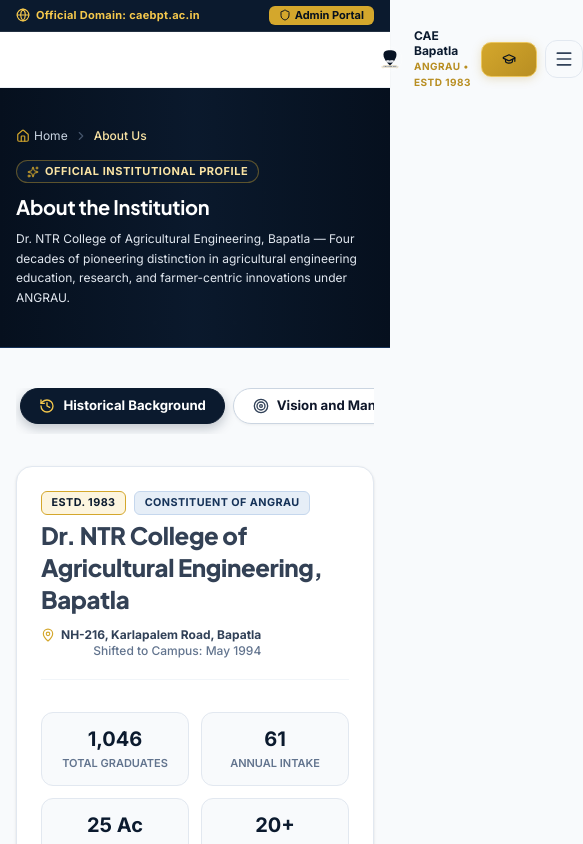
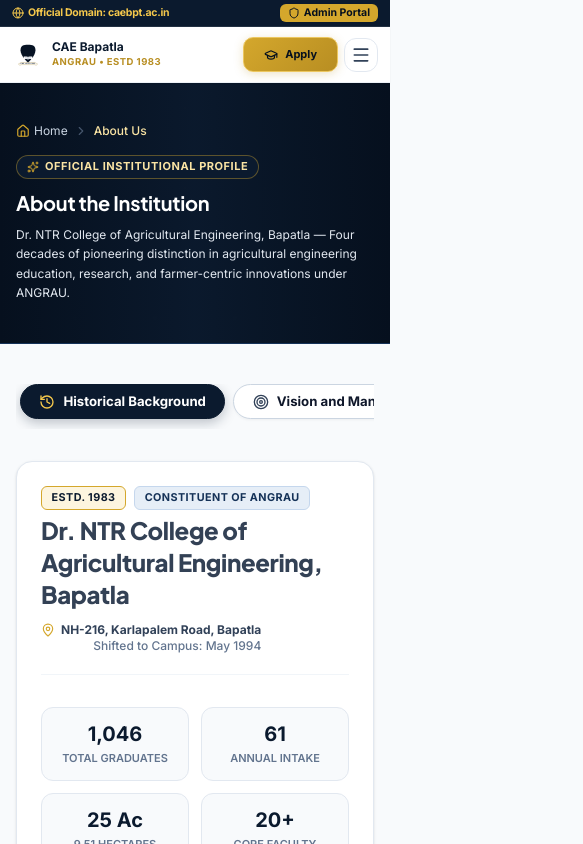
Before and after one commit to PAAVANSAI/caebpt-college-website, a React (Vite) app: page /about in a window 390 px wide. Shown: the top 844 px of the page, 583 px wide, since content can reach past the window. Built offline with nearby package versions, Linux system fonts and the light colour scheme.

Commit message:
Fix mobile responsiveness: unclamp header brand bar, optimize hero spacing, buttons, ticker, and accreditation cards

```diff
--- a/src/components/Header.jsx
+++ b/src/components/Header.jsx
@@ -166,16 +166,16 @@
         Sits in upper scrollable container, scrolls away smoothly on scroll down.
       */}
       {siteSettings?.showTopUtilityBar !== false && (
-        <div className="bg-[#0b1a2e] text-slate-300 border-b border-white/10 text-xs py-1.5 relative z-30 transition-all">
-          <div className="w-full max-w-[1400px] mx-auto px-4 sm:px-6 flex items-center justify-between gap-3 text-[11px] sm:text-xs">
+        <div className="bg-[#0b1a2e] text-slate-300 border-b border-white/10 text-xs py-1 sm:py-1.5 relative z-30 transition-all">
+          <div className="w-full max-w-[1400px] mx-auto px-3 sm:px-6 flex items-center justify-between gap-2 sm:gap-3 text-[10.5px] sm:text-xs">
             {/* Left: Domain & Affiliation */}
-            <div className="flex items-center gap-2 sm:gap-3 flex-wrap">
-              <span className="flex items-center gap-1.5 text-[#f5c84c] font-bold tracking-wide">
-                <Globe className="w-3.5 h-3.5 text-[#f5c84c]" />
-                <span>Official Domain: {currentStructure.domain || 'caebpt.ac.in'}</span>
+            <div className="flex items-center gap-1.5 sm:gap-3 min-w-0">
+              <span className="flex items-center gap-1 sm:gap-1.5 text-[#f5c84c] font-bold tracking-tight sm:tracking-wide truncate">
+                <Globe className="w-3 h-3 sm:w-3.5 sm:h-3.5 text-[#f5c84c] flex-shrink-0" />
+                <span className="truncate">Official Domain: {currentStructure.domain || 'caebpt.ac.in'}</span>
               </span>
               <span className="text-slate-500 hidden sm:inline">•</span>
-              <span className="text-slate-300 hidden sm:inline">
+              <span className="text-slate-300 hidden sm:inline truncate">
                 Affiliated to ANGRAU • Established {currentStructure.estd || '1983'}
               </span>
               <span className="text-slate-500 hidden md:inline">|</span>
@@ -186,7 +186,7 @@
             </div>
 
             {/* Right: Phone & Admin Portal */}
-            <div className="flex items-center gap-2.5 sm:gap-3">
+            <div className="flex items-center gap-2 sm:gap-3 flex-shrink-0">
               <a
                 href={`tel:${(siteSettings?.topBarPhone || '+91 8643 224025').replace(/[^0-9+]/g, '')}`}
                 className="hidden lg:flex items-center gap-1 text-slate-300 hover:text-white transition-colors"
@@ -198,7 +198,7 @@
 
               <Link
                 to="/admin"
-                className="flex items-center gap-1 bg-[#d4a72c] hover:bg-[#ecc75f] text-[#06101e] px-2.5 py-0.5 sm:py-1 rounded-md text-[11px] font-extrabold transition-all shadow-xs"
+                className="flex items-center gap-1 bg-[#d4a72c] hover:bg-[#ecc75f] text-[#06101e] px-2 py-0.5 sm:px-2.5 sm:py-1 rounded-md text-[10.5px] sm:text-[11px] font-extrabold transition-all shadow-xs flex-shrink-0"
                 title="Administrator Control Panel"
                 style={{ textDecoration: 'none' }}
               >
@@ -315,9 +315,9 @@
             : 'shadow-xs border-slate-200/60'
         }`}
       >
-        <div className="w-full max-w-[1400px] mx-auto px-4 sm:px-6 flex items-center justify-between">
-          {/* Scrolled Compact Brand (Fades in smoothly on scroll without changing layout width) */}
-          <div className="w-[180px] xl:w-[220px] flex items-center flex-shrink-0">
+        <div className="w-full max-w-[1400px] mx-auto px-3 sm:px-6 flex items-center justify-between">
+          {/* Scrolled Compact Brand (Fades in smoothly on scroll without changing layout width) - Desktop only */}
+          <div className="hidden lg:flex w-[180px] xl:w-[220px] items-center flex-shrink-0">
             <Link
               to="/"
               className={`flex items-center gap-2 whitespace-nowrap group transition-fade-slide ${
@@ -327,7 +327,7 @@
               }`}
               style={{ textDecoration: 'none' }}
             >
-              <CollegeEmblem size={30} />
+              <CollegeEmblem size={30} className="w-7 h-7 flex-shrink-0" />
               <div className="flex flex-col">
                 <span className="font-heading font-extrabold text-[#0b1a2e] text-xs sm:text-sm tracking-tight leading-none">
                   CAE Bapatla
@@ -510,8 +510,8 @@
             })}
           </ul>
 
-          {/* Scrolled Compact Action Button (Fades and glides in smoothly on scroll without changing layout width) */}
-          <div className="w-[180px] xl:w-[220px] flex items-center justify-end flex-shrink-0">
+          {/* Scrolled Compact Action Button (Fades and glides in smoothly on scroll without changing layout width) - Desktop only */}
+          <div className="hidden lg:flex w-[180px] xl:w-[220px] items-center justify-end flex-shrink-0">
             <button
               type="button"
               onClick={onOpenAdmissionsModal}
@@ -527,38 +527,38 @@
           </div>
 
           {/* Unified Sticky Mobile Header Bar */}
-          <div className="lg:hidden flex items-center justify-between w-full py-1">
+          <div className="lg:hidden flex items-center justify-between w-full py-1 gap-2">
             <Link
               to="/"
-              className="flex items-center gap-2.5 group cursor-pointer"
+              className="flex items-center gap-2 group cursor-pointer min-w-0"
               style={{ textDecoration: 'none' }}
               onClick={() => setMobileMenuOpen(false)}
             >
-              <CollegeEmblem size={34} />
-              <div className="flex flex-col">
-                <span className="text-xs sm:text-sm font-extrabold text-[#0b1a2e] leading-tight">
+              <CollegeEmblem size={34} className="w-8 h-8 sm:w-9 sm:h-9 flex-shrink-0" />
+              <div className="flex flex-col min-w-0">
+                <span className="text-xs sm:text-sm font-extrabold text-[#0b1a2e] leading-tight truncate">
                   CAE Bapatla
                 </span>
-                <span className="text-[10px] text-[#b88e22] font-bold uppercase tracking-wider">
+                <span className="text-[9.5px] sm:text-[10px] text-[#b88e22] font-bold uppercase tracking-wider truncate">
                   ANGRAU • Estd 1983
                 </span>
               </div>
             </Link>
 
-            <div className="flex items-center gap-2">
+            <div className="flex items-center gap-1.5 sm:gap-2 flex-shrink-0">
               <button
                 type="button"
                 onClick={onOpenAdmissionsModal}
-                className="btn btn-gold py-1.5 px-3 text-xs font-extrabold inline-flex items-center gap-1 shadow-xs"
+                className="btn btn-gold py-1.5 px-2.5 text-xs font-extrabold inline-flex items-center gap-1 shadow-xs"
               >
                 <GraduationCap className="w-3.5 h-3.5 text-[#06101e]" />
-                <span className="hidden sm:inline">Apply</span>
+                <span className="text-[11px] sm:text-xs">Apply</span>
               </button>
 
               <button
                 type="button"
                 onClick={() => setMobileMenuOpen(!mobileMenuOpen)}
-                className="p-2 rounded-xl text-slate-700 hover:bg-slate-100 border border-slate-200 transition-colors cursor-pointer"
+                className="p-1.5 sm:p-2 rounded-xl text-slate-700 hover:bg-slate-100 border border-slate-200 transition-colors cursor-pointer"
                 aria-label={mobileMenuOpen ? 'Close Navigation Menu' : 'Open Navigation Menu'}
               >
                 {mobileMenuOpen ? <X className="w-5 h-5 text-[#0b1a2e]" /> : <Menu className="w-5 h-5 text-slate-700" />}
--- a/src/pages/AboutUsPage.jsx
+++ b/src/pages/AboutUsPage.jsx
@@ -747,23 +747,23 @@
                         </div>
 
                         {/* Action Buttons */}
-                        <div className="flex items-center gap-2 flex-shrink-0 pt-2 md:pt-0">
+                        <div className="grid grid-cols-2 sm:flex items-center gap-2 flex-shrink-0 pt-2 md:pt-0 w-full md:w-auto">
                           <button
                             type="button"
                             onClick={() => setSelectedDoc(doc)}
-                            className="btn btn-navy text-xs font-bold px-3.5 py-2 flex items-center gap-1.5 shadow-2xs cursor-pointer"
+                            className="btn btn-navy text-xs font-bold px-3 py-2 flex items-center justify-center gap-1.5 shadow-2xs cursor-pointer flex-1 sm:flex-initial"
                           >
                             <Eye className="w-3.5 h-3.5 text-[#f5c84c]" />
-                            <span>View Document</span>
+                            <span>View</span>
                           </button>
 
                           <button
                             type="button"
                             onClick={() => handleDownloadDocument(doc)}
-                            className="btn btn-gold text-xs font-bold px-3.5 py-2 flex items-center gap-1.5 shadow-2xs cursor-pointer"
+                            className="btn btn-gold text-xs font-bold px-3 py-2 flex items-center justify-center gap-1.5 shadow-2xs cursor-pointer flex-1 sm:flex-initial"
                           >
                             <Download className="w-3.5 h-3.5 text-navy-950" />
-                            <span>{doc.fileData || doc.fileUrl ? `Download PDF${doc.fileSize ? ` (${doc.fileSize})` : ''}` : 'Download Copy'}</span>
+                            <span>{doc.fileData || doc.fileUrl ? `PDF (${doc.fileSize || 'Doc'})` : 'Download'}</span>
                           </button>
                         </div>
                       </div>
--- a/src/pages/HomePage.jsx
+++ b/src/pages/HomePage.jsx
@@ -113,9 +113,9 @@
     <div>
       {/* Emergency Administrative Broadcast Banner (if enabled in Admin Panel) */}
       {siteSettings?.emergencyBannerActive && (
-        <div className="bg-[#b45309] text-white py-2 px-4 text-xs font-semibold flex items-center justify-between border-b border-[#d97706]">
-          <div className="container flex items-center gap-2 justify-center text-center">
-            <AlertCircle className="w-4 h-4 text-[#fae4a4] flex-shrink-0" />
+        <div className="bg-[#b45309] text-white py-1.5 sm:py-2 px-3 sm:px-4 text-[11px] sm:text-xs font-semibold flex items-center justify-between border-b border-[#d97706]">
+          <div className="container flex items-center gap-1.5 sm:gap-2 justify-center text-center leading-snug">
+            <AlertCircle className="w-3.5 h-3.5 text-[#fae4a4] flex-shrink-0" />
             <span>{siteSettings?.emergencyBannerText || 'AP EAPCET & ICAR AIEEA 2025–26 Counseling Window: Official B.Tech (Agri Engg) admissions guidelines and verification schedules are active.'}</span>
           </div>
         </div>
```
Also changed, not shown: src/components/Hero.jsx (+21 -19 lines), src/components/NoticeTicker.jsx (+13 -12 lines), 1 other file (tests, documents, lock files or other folders).
